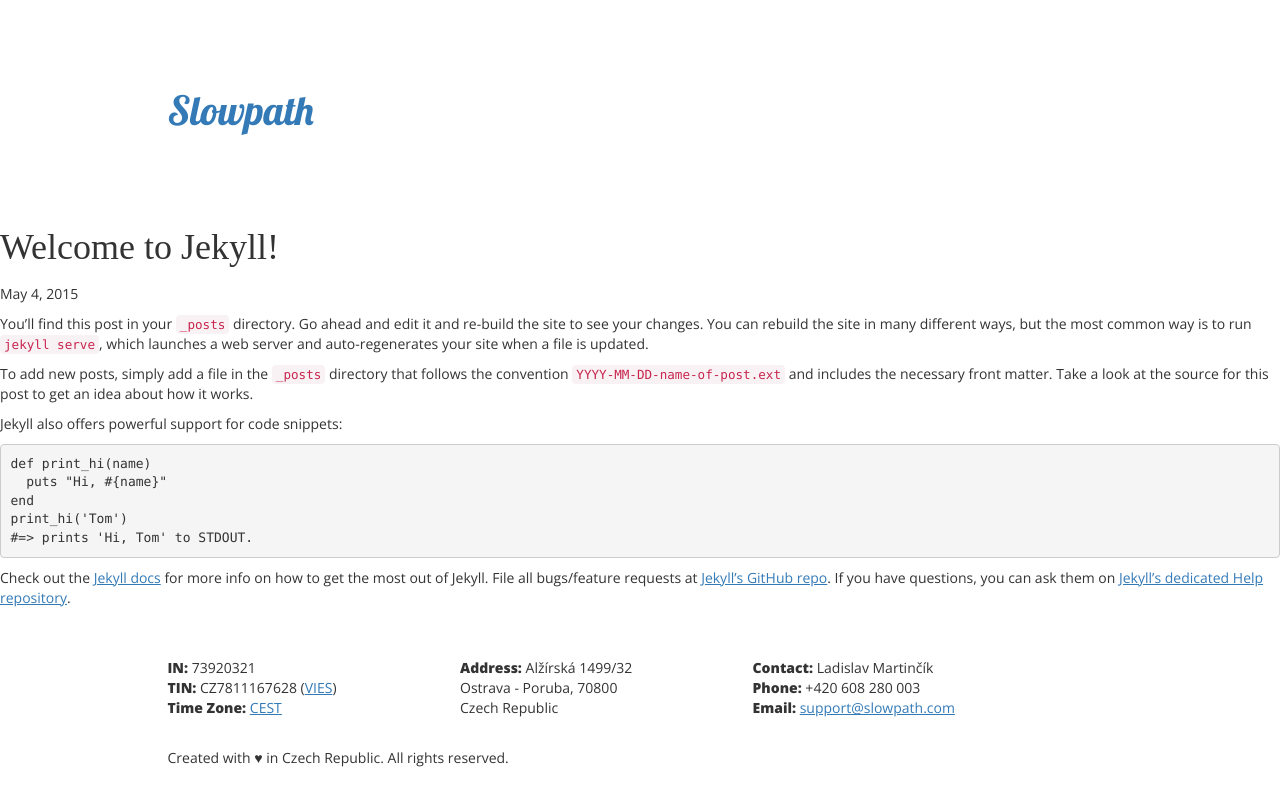
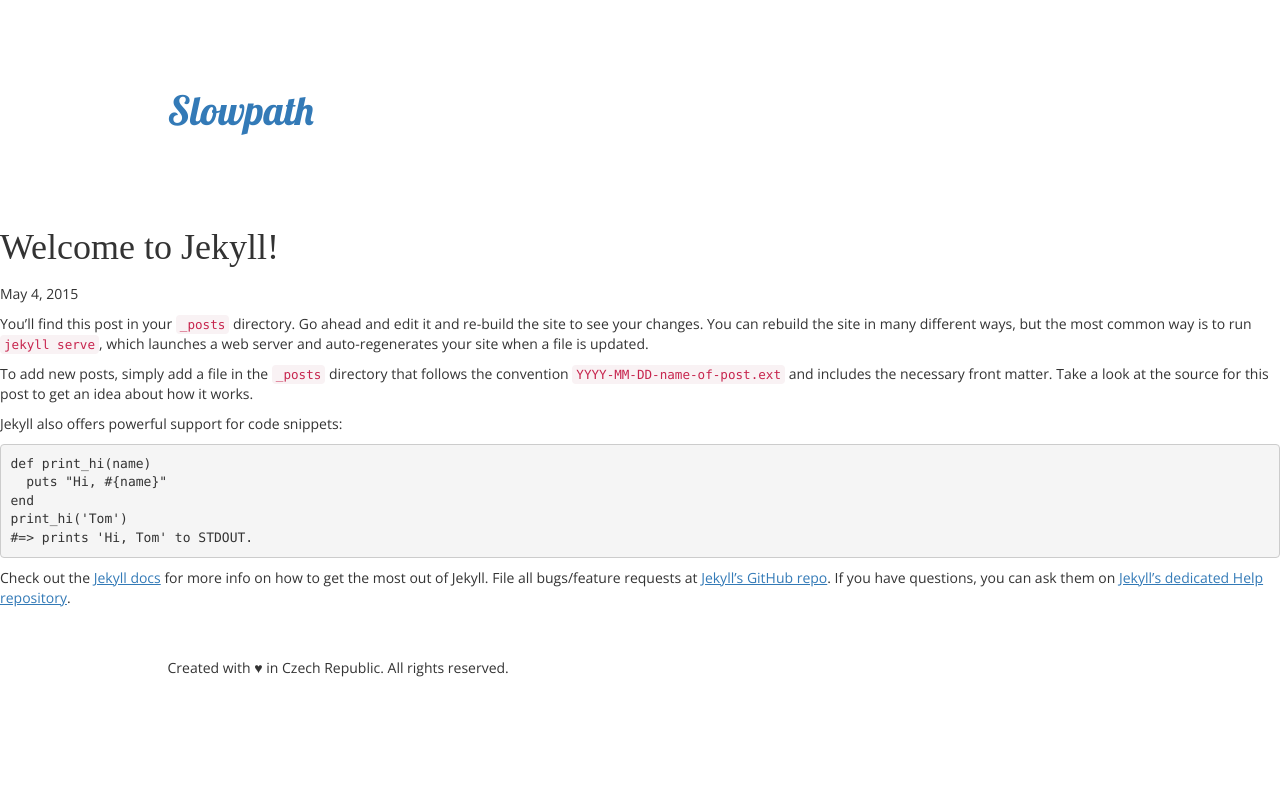
Before and after one commit to martincik/slowpath.github.io, a Jekyll site: the page built from _posts/2015-05-04-welcome-to-jekyll.markdown, in a window 1280 px wide. Shown: the top 806 px of the page. Built offline with Jekyll 4.4.1, drawn with Linux system fonts in a browser that asks for light colours; nearby versions of some CDN libraries; some web fonts are replaced.

Commit message:
Small changes to simplify stuff.

```diff
--- a/_includes/footer.html
+++ b/_includes/footer.html
@@ -1,21 +1,4 @@
 <footer class="container">
-  <div class="row">
-    <div class="col-sm-offset-1 col-md-3">
-      <strong>IN:</strong> 73920321<br>
-      <strong>TIN:</strong> CZ7811167628 (<a href="http://ec.europa.eu/taxation_customs/vies/">VIES</a>)<br>
-      <strong>Time Zone:</strong> <a href="http://everytimezone.com/" target="_blank">CEST</a>
-    </div>
-    <div class="col-md-3">
-      <strong>Address:</strong> Alžírská 1499/32<br>
-      Ostrava - Poruba, 70800<br>
-      Czech Republic
-    </div>
-    <div class="col-md-3">
-      <strong>Contact:</strong> Ladislav Martinčík<br>
-      <strong>Phone:</strong> +420 608 280 003<br>
-      <strong>Email:</strong> <a href="mailto:support@slowpath.com">support@slowpath.com</a>
-    </div>
-  </div>
   <div class="row">
     <div class="col-sm-offset-1 col-md-9">
       Created with <span class="love">&hearts;</span> in Czech Republic. All rights reserved.
```
Also changed, not shown: index.html (+6 -23 lines).
